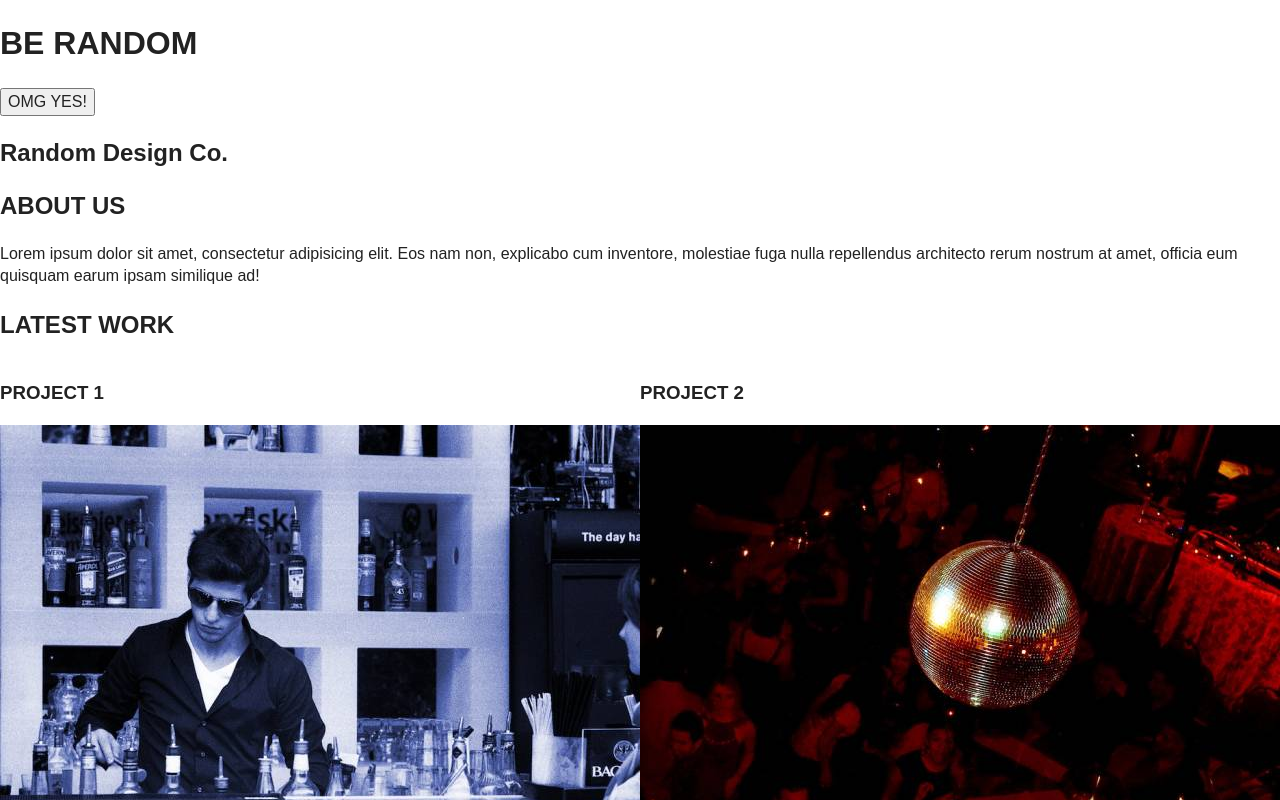
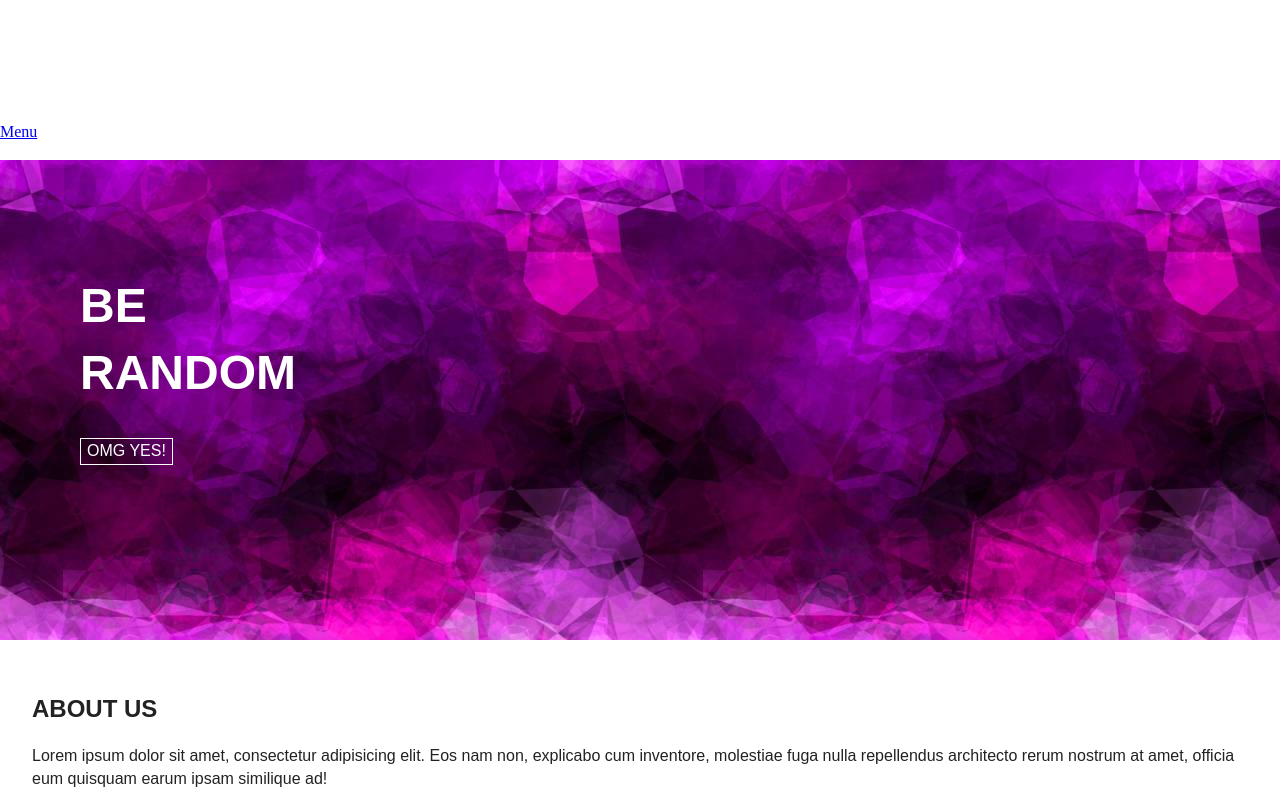
Before and after one commit to kbryden/Random-Design-Co., a plain HTML site: page index.html in a window 1280 px wide. Shown: the top 800 px of the page. Drawn offline with nearby package versions, Linux system fonts and the light colour scheme.

Commit message:
updates
to css body and header

```diff
--- a/css/main.css
+++ b/css/main.css
@@ -94,6 +94,71 @@ textarea {
 /* ==========================================================================
    Author's custom styles
    ========================================================================== */
+*, *:after, *:before {
+  -webkit-box-sizing: border-box;
+  -moz-box-sizing: border-box;
+  box-sizing: border-box;
+}
+
+body {
+
+}
+
+.main {
+  padding: 2em;
+}
+
+/* Header */
+
+.page-header {
+    background-image: url("../img/purple-bg.jpeg");
+    width: 100%;
+    height: 30em;
+    display: block;
+    position: relative;
+}
+
+.page-header h1 {
+  color: white;
+  font-size: 3em;
+}
+
+.pg-copy {
+  position: absolute;
+  top: 5em;
+  left: 5em;
+}
+
+.btn {
+  background-color: transparent;
+  color: white;
+  border: 1px solid white;
+}
+
+/* Navigation */
+
+.main-nav {
+    position: fixed;
+    top: 0;
+    left: 0;
+    color: #fff;
+    background-color: #000;
+    width: 100%;
+}
+
+.nav-header {
+    color: white;
+    padding: 1em;
+    display: block;
+}
+
+.menu {
+  position: right;
+  display: block;
+  font-family: 'fontawesome';
+}
+
+/* grid */
 
 .grid {
     content: "";
@@ -104,9 +169,31 @@ textarea {
 .image {
     width: 50%;
     float: left;
+    border: 2px solid white;
+    position: relative;
 }
 
+.image img {
+  width: 100%;
+  overflow: hidden;
+  color: white;
+}
 
+.grid h3 {
+  color: white;
+  font-size: 200% auto;
+  text-align: center;
+  position: absolute;
+  bottom: center;
+}
+
+/* footer */
+
+.page-footer {
+  text-align: center;
+  border: 1px solid #cccccc;
+  padding: .25em;
+}
 
 
 
--- a/index.html
+++ b/index.html
@@ -20,17 +20,20 @@
         <![endif]-->
 
         <!-- Add your site or application content here -->
-        <header>
-            <h1>BE RANDOM</h1>
+        <nav class"main-nav">
+            <h2 class="nav-header">Random Design Co.</h2>
+            <a href="#menu">
+            <p class="menu">Menu</p></a>
+        </nav>
+
+        <header class="page-header">
+            <div class ="pg-copy">
+            <h1>BE<br>RANDOM</h1>
             <button type="call-to-action" class="btn">OMG YES!</button>
+            </div>
         </header>
 
-        <nav>
-            <h2 class="nav-header">Random Design Co.</h2>
-
-        </nav>
-
-        <main>
+        <main class="main">
         <section>
             <h2>ABOUT US</h2>
             <p>Lorem ipsum dolor sit amet, consectetur adipisicing elit. Eos nam non, explicabo cum inventore, molestiae fuga nulla repellendus architecto rerum nostrum at amet, officia eum quisquam earum ipsam similique ad!</p>
```
